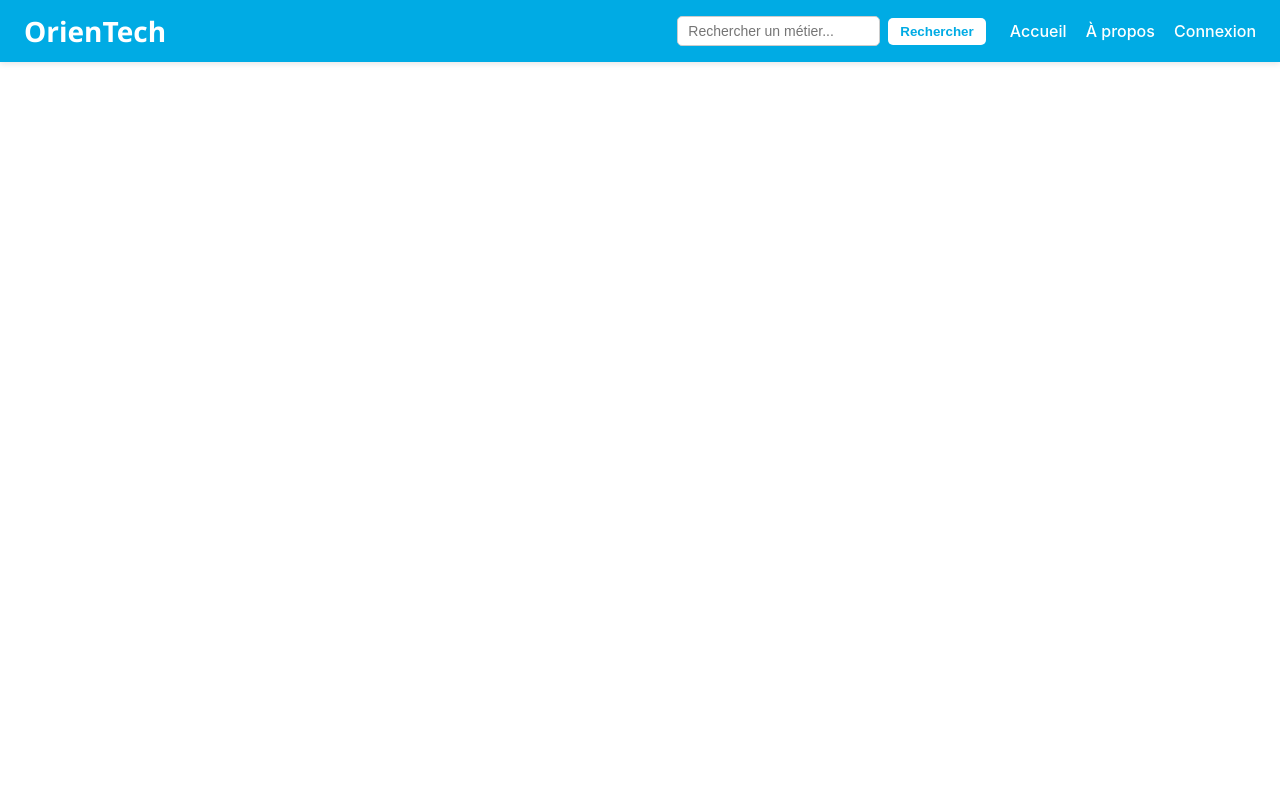
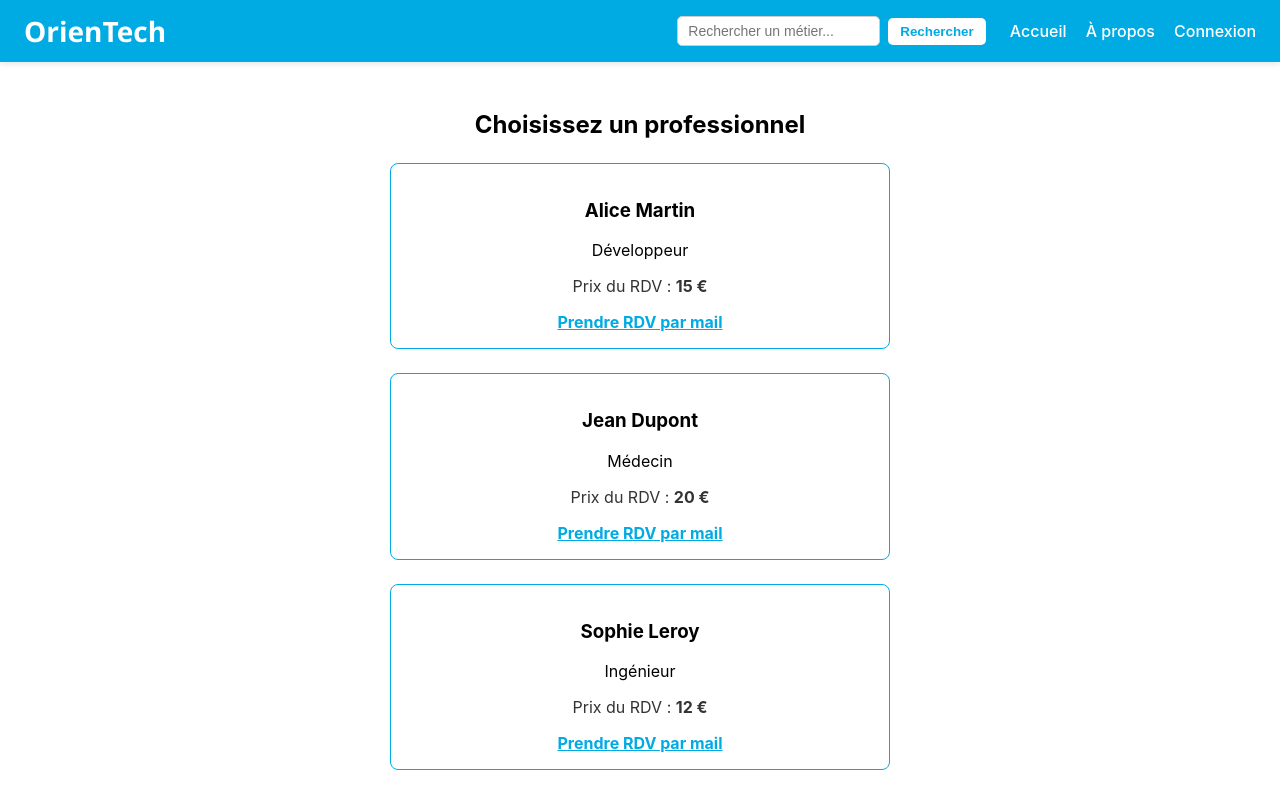
Before and after one commit to Zelyns/Start-up, a React (Create React App) app in the folder mon-app/: page /rdv in a window 1280 px wide. Shown: the top 808 px of the page. Built offline with nearby package versions, Linux system fonts and the light colour scheme.

Commit message:
last commit

```diff
--- a/mon-app/package.json
+++ b/mon-app/package.json
@@ -7,6 +7,7 @@
     "@testing-library/jest-dom": "^6.6.3",
     "@testing-library/react": "^16.3.0",
     "@testing-library/user-event": "^13.5.0",
+    "jspdf": "^3.0.1",
     "react": "^19.1.0",
     "react-dom": "^19.1.0",
     "react-router-dom": "^7.6.2",
--- a/mon-app/src/App.js
+++ b/mon-app/src/App.js
@@ -12,6 +12,7 @@ import Developpeur from './metier/Developpeur';
 import Medecin from './metier/Medecin';
 import Commerce from './metier/Commerce';
 import Ingenieur from './metier/Ingenieur';
+import ChoixProfessionnel from './ChoixProfessionnel';
 
 function App() {
   const [user, setUser] = useState(null);
@@ -30,6 +31,7 @@ function App() {
           {/* Pages métier */}
           <Route path="/metier/developpeur" element={<Developpeur />} />
           <Route path="/metier/medecin" element={<Medecin />} />
+          <Route path="/rdv" element={<ChoixProfessionnel />} />
           <Route path="/metier/commerce" element={<Commerce />} />
           <Route path="/metier/ingenieur" element={<Ingenieur />} />
         </Routes>
--- /dev/null
+++ b/mon-app/src/ChoixProfessionnel.jsx
@@ -0,0 +1,29 @@
+import React from 'react';
+
+function ChoixProfessionnel() {
+  const professionnels = [
+    { nom: "Alice Martin", metier: "Développeur", email: "alice@pro.com", prix: 15 },
+    { nom: "Jean Dupont", metier: "Médecin", email: "jean@pro.com", prix: 20 },
+    { nom: "Sophie Leroy", metier: "Ingénieur", email: "sophie@pro.com", prix: 12 },
+  ];
+
+  return (
+    <div style={{ maxWidth: 500, margin: "3rem auto", textAlign: "center" }}>
+      <h2>Choisissez un professionnel</h2>
+      <ul style={{ listStyle: "none", padding: 0 }}>
+        {professionnels.map((pro, idx) => (
+          <li key={idx} style={{ margin: "1.5rem 0", border: "1px solid #00ABE4", borderRadius: 8, padding: 16 }}>
+            <h3>{pro.nom}</h3>
+            <p>{pro.metier}</p>
+            <p style={{ color: "#333" }}>Prix du RDV : <strong>{pro.prix} €</strong></p>
+            <a href={`mailto:${pro.email}`} style={{ color: "#00ABE4", fontWeight: "bold" }}>
+              Prendre RDV par mail
+            </a>
+          </li>
+        ))}
+      </ul>
+    </div>
+  );
+}
+
+export default ChoixProfessionnel;
--- a/mon-app/src/metier/Ingenieur.jsx
+++ b/mon-app/src/metier/Ingenieur.jsx
@@ -23,8 +23,26 @@ function Ingenieur() {
           <p>Ingénieur logiciel, industriel, data, R&D, etc.</p>
         </div>
       </div>
+      <button
+        style={{
+          marginTop: "2rem",
+          backgroundColor: "#00ABE4",
+          color: "white",
+          border: "none",
+          borderRadius: "8px",
+          padding: "12px 24px",
+          fontSize: "1rem",
+          fontWeight: "bold",
+          cursor: "pointer"
+        }}
+        onClick={() => window.location.href = "/rdv"}
+      >
+        Prendre RDV avec un professionnel
+      </button>
     </div>
+
   );
 }
 
+
 export default Ingenieur;
```
Also changed, not shown: 1 other file (tests, documents, lock files or other folders).
